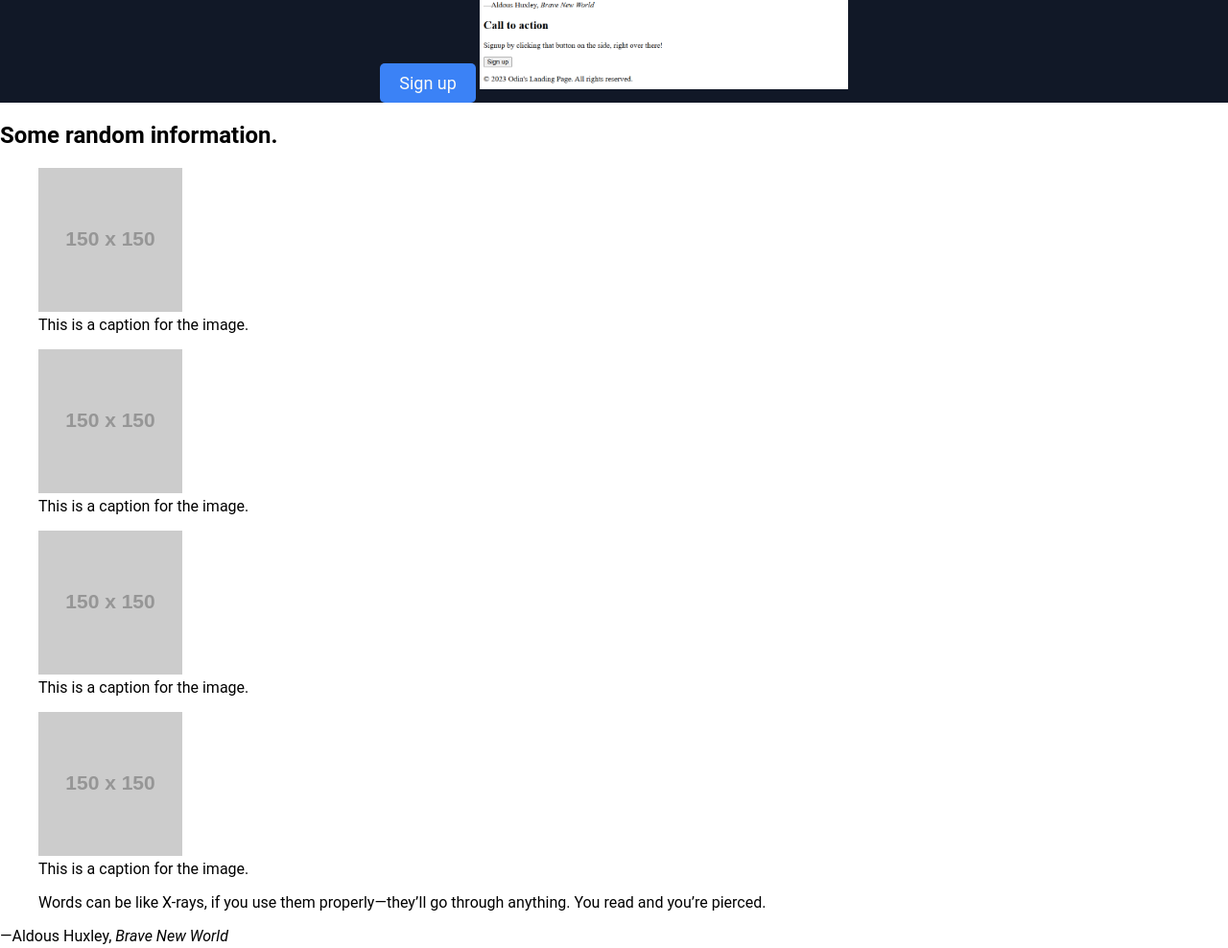
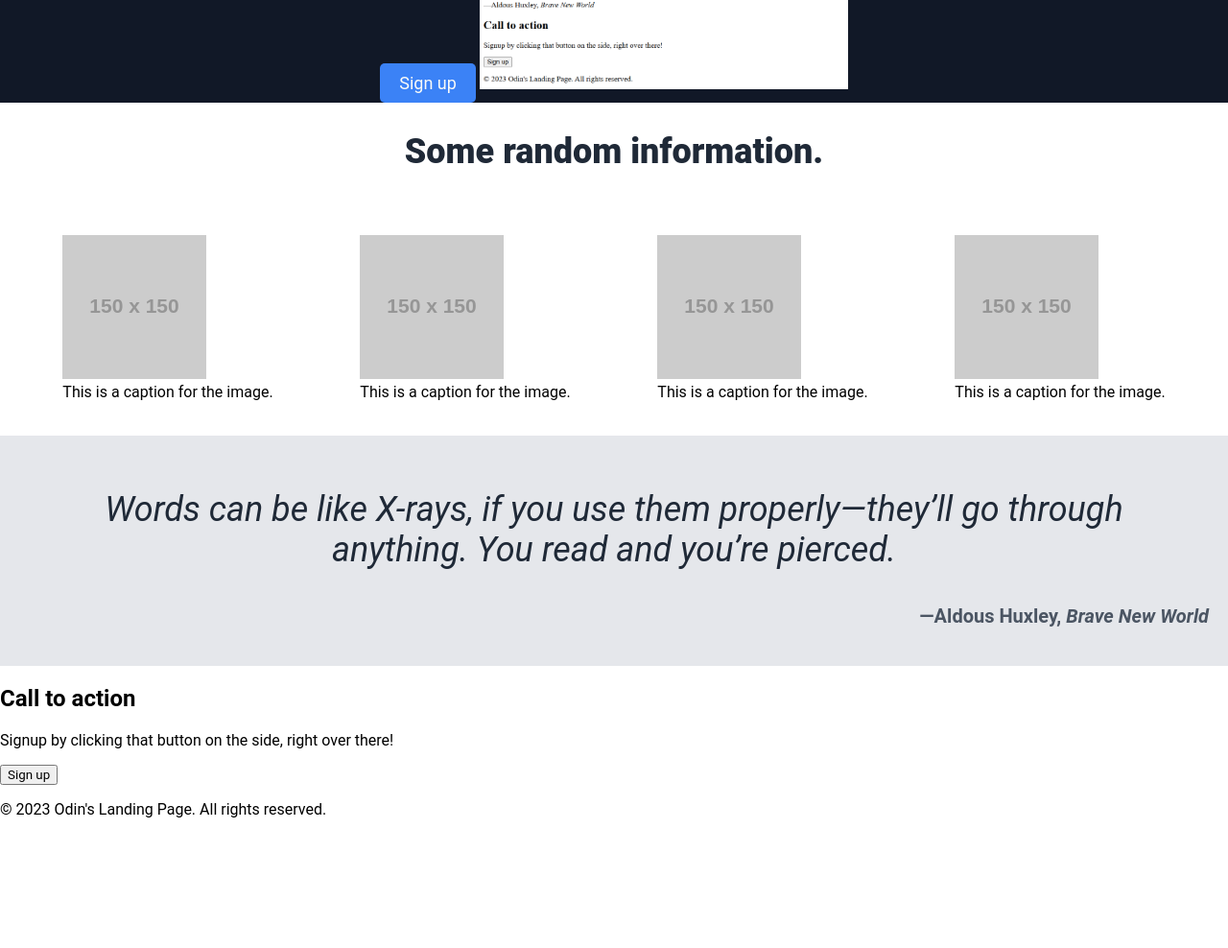
Before and after one commit to WizCodeDesign/odin-landing-page, a plain HTML site: page index.html in a window 1280 px wide. Shown: the part 539-1527 px from the top of the page at 96% size. After the commit the page ends 1408 px from the top, so only its background shows below. Drawn offline with Linux system fonts and the light colour scheme; placeholder pictures from the web are drawn by us.

Commit message:
Added CSS for Information Section.

```diff
--- a/Styles/index_style.css
+++ b/Styles/index_style.css
@@ -10,7 +10,7 @@ body {
     width: 100%;
     }
 
-/*Hero container*/
+/*Hero Section*/
 
 .header_container {
     display: flex;
@@ -30,6 +30,7 @@ body {
     height: 30%;
     background-size: cover;
     background-position: center;
+    color: white;
 }
 
 .hero_content {
@@ -80,3 +81,42 @@ body {
 .hero_button:hover {
     background-color: #2563EB;
 }
+
+/*Information section*/
+
+.info_head_text {
+    text-align: center;
+    color: #1F2937;
+    font-size: 36px;
+    font-weight: 900;
+}
+
+.figure_container {
+    display: flex;
+    justify-content: space-around;
+    align-items: center;
+    padding: 20px;
+}
+
+/*Quote section*/
+
+.quote_container {
+    background-color: #E5E7EB;
+    padding: 20px;
+    text-align: center;
+}
+
+#quote_text {
+    font-size: 36px;
+    color: #1F2937;
+    font-style: italic;
+}
+
+#quote_author {
+    font-weight: bold;
+    color: #4B5563;
+    font-size: 20px;
+    margin-top: 10px;
+    text-align: right;
+
+}
--- a/index.html
+++ b/index.html
@@ -26,8 +26,9 @@
              <img class="hero_image" src="../odin-landing-page/Images/html_only.PNG" alt="Placeholder Image">
              </div>
                                      </div>
-
-             <h2>Some random information.</h2>
+             <div>
+             <h2 class="info_head_text">Some random information.</h2>
+             <div class="figure_container">
              <figure>
                  <img src="https://via.placeholder.com/150" alt="Placeholder Image">
                  <figcaption>This is a caption for the image.</figcaption></figure>
@@ -40,15 +41,16 @@
                  <figure>
                  <img src="https://via.placeholder.com/150" alt="Placeholder Image">
                  <figcaption>This is a caption for the image.</figcaption></figure>
-
-                 <div>
-                    <blockquote cite="https://www.huxley.net/bnw/four.html">
+                </div>
+                </div>
+                 <div class="quote_container">
+                    <blockquote id="quote_text" cite="https://www.huxley.net/bnw/four.html">
                         <p>
                         Words can be like X-rays, if you use them properly—they’ll go through
                         anything. You read and you’re pierced.
                         </p>
                     </blockquote>
-                        <p>—Aldous Huxley, <cite>Brave New World</cite></p>
+                        <p id="quote_author">—Aldous Huxley, <cite>Brave New World</cite></p>
                     </div>
                     <div>
                         <h2>Call to action</h2>
```
